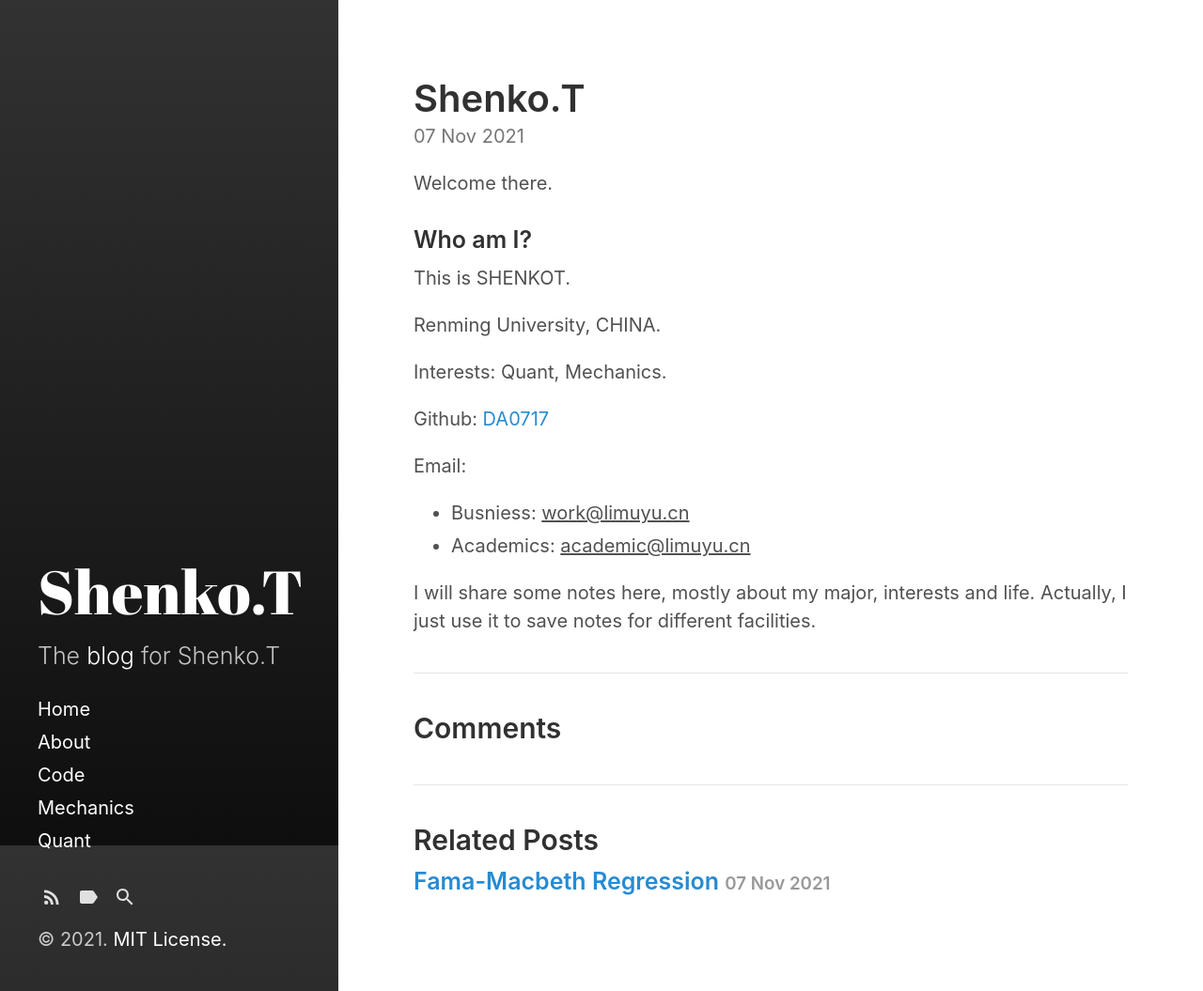
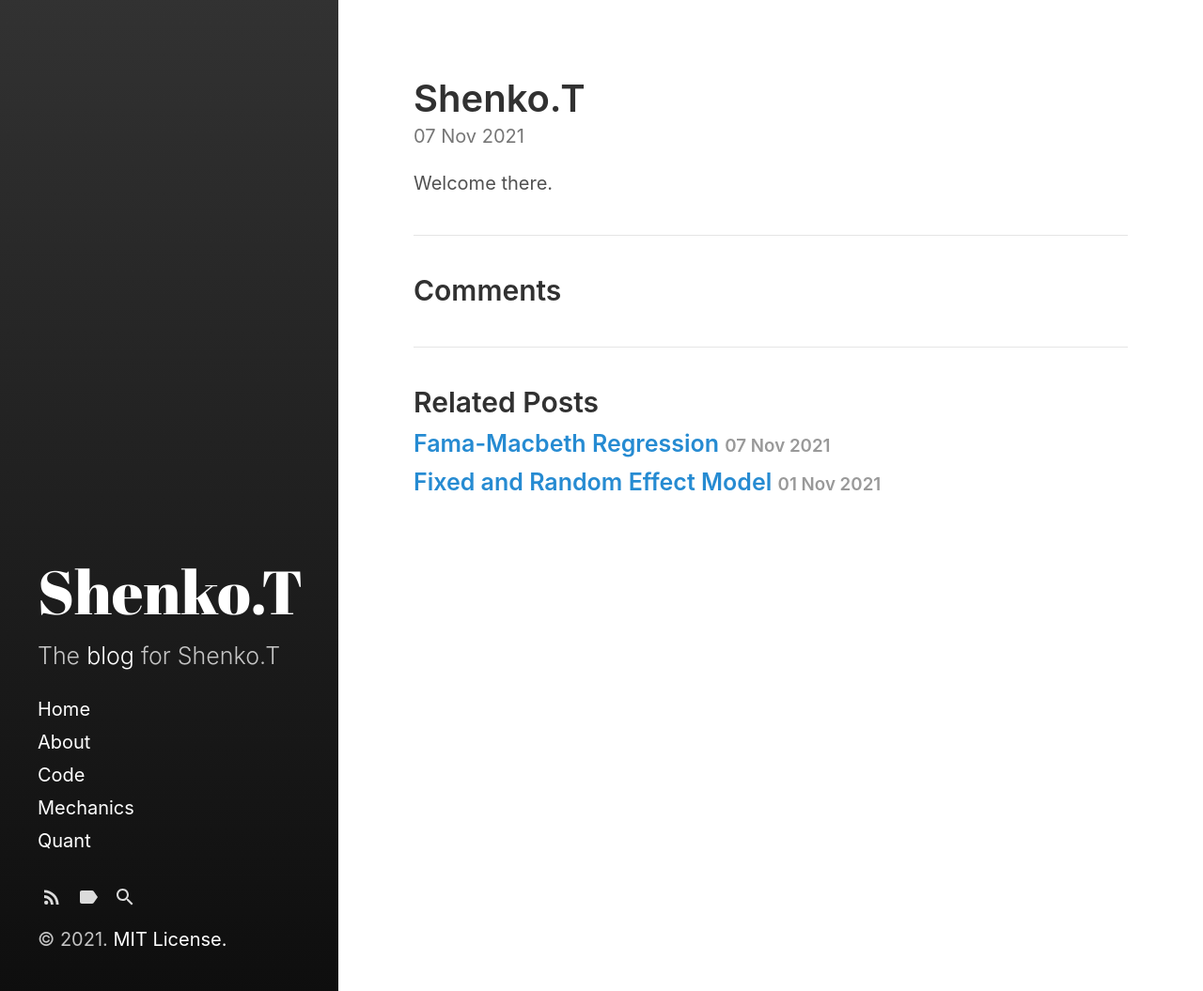
Before and after one commit to DA0717/DA0717.github.io, a Jekyll site: the page built from _posts/2021-11-07-shenkot.md, in a window 1280 px wide and 1055 px high. Shown: the whole window at 94% size. Built offline with Jekyll 4.4.1, drawn with Linux system fonts in a browser that asks for light colours.

Commit message:
new post

```diff
--- a/_posts/2021-11-07-shenkot.md
+++ b/_posts/2021-11-07-shenkot.md
@@ -5,19 +5,3 @@ excerpt_separator:  <!--more-->
 ---
 
 Welcome there.
-
-### Who am I?
-
-This is SHENKOT.
-
-Renming University, CHINA.
-
-Interests: Quant, Mechanics.
-
-Github: <a href="https://github.com/DA0717">DA0717<a/>
-
-Email:
-+ Busniess: <u>work@limuyu.cn</u>
-+ Academics: <u>academic@limuyu.cn</u>
-
-I will share some notes here, mostly about my major, interests and life. Actually, I just use it to save notes for different facilities.
```
Also changed, not shown: _posts/2021-11-01-Fixed-or-random.md (added, +61 -0 lines), _posts/2021-11-07-fama-macbeth.md (+4 -4 lines), about.md (+0 -2 lines), category/code.md (+1 -1 lines), category/machnics.md (+1 -1 lines), category/quant.md (+1 -1 lines).
